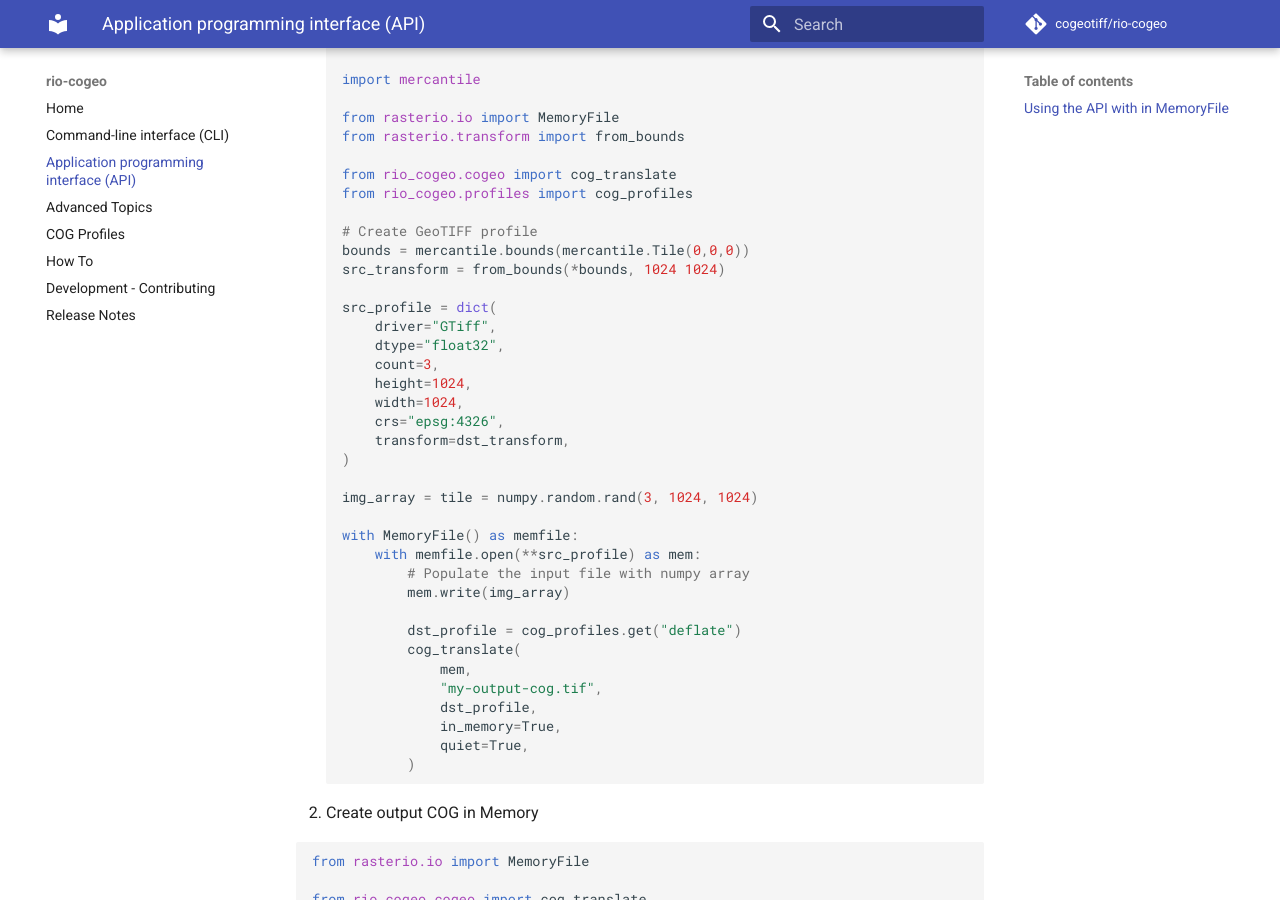
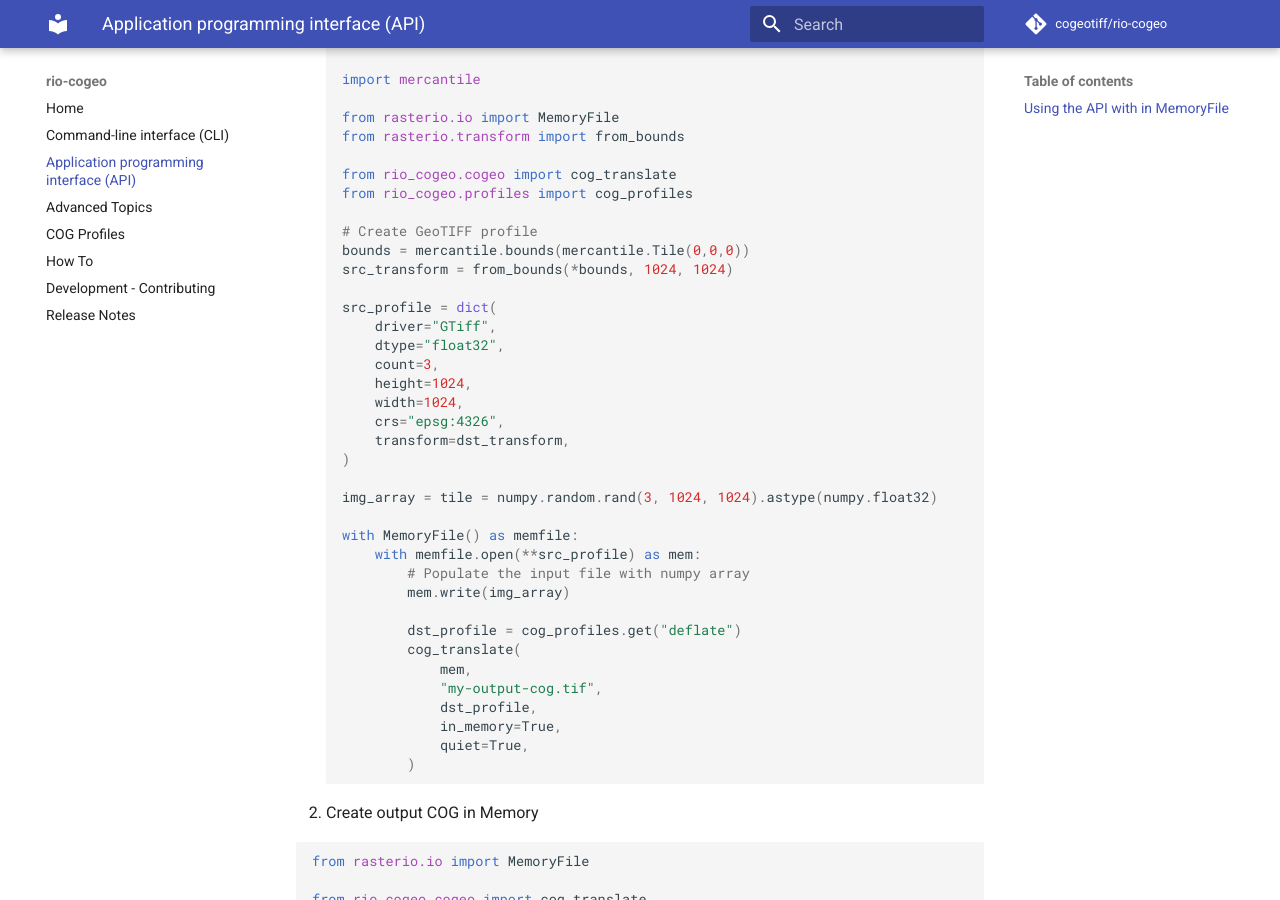
Before and after one commit to cogeotiff/rio-cogeo, an MkDocs documentation site: the page built from docs/API.md, in a window 1280 px wide and 900 px high, scrolled down 983 px. Built offline with MkDocs 1.6.1 and Material for MkDocs 9.7.7, drawn with Linux system fonts in a browser that asks for light colours; comment, search, counter and statistics services are not loaded.

```diff
--- a/docs/API.md
+++ b/docs/API.md
@@ -51,7 +51,7 @@ from rio_cogeo.profiles import cog_profiles
 
 # Create GeoTIFF profile
 bounds = mercantile.bounds(mercantile.Tile(0,0,0))
-src_transform = from_bounds(*bounds, 1024 1024)
+src_transform = from_bounds(*bounds, 1024, 1024)
 
 src_profile = dict(
     driver="GTiff",
@@ -63,7 +63,7 @@ src_profile = dict(
     transform=dst_transform,
 )
 
-img_array = tile = numpy.random.rand(3, 1024, 1024)
+img_array = tile = numpy.random.rand(3, 1024, 1024).astype(numpy.float32)
 
 with MemoryFile() as memfile:
     with memfile.open(**src_profile) as mem:
```
